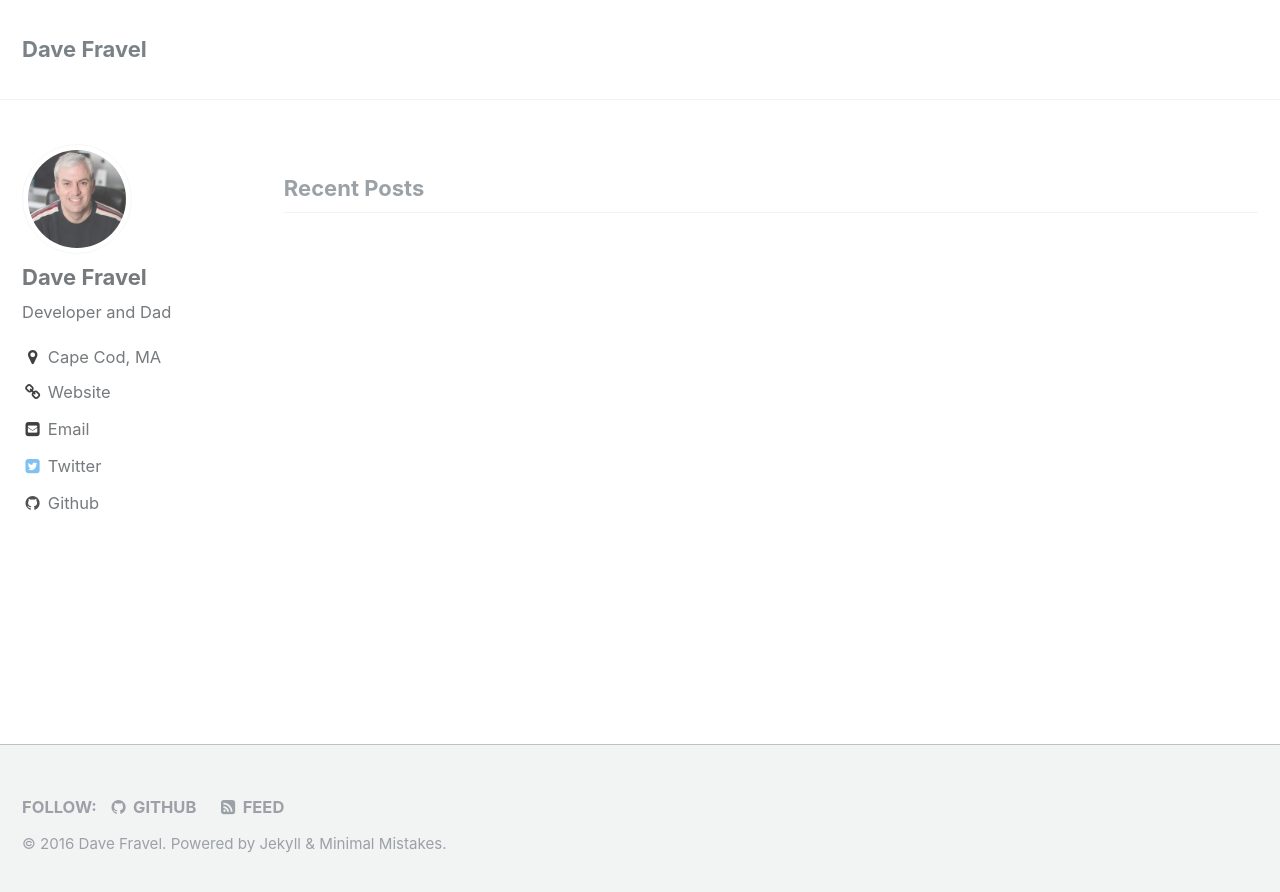
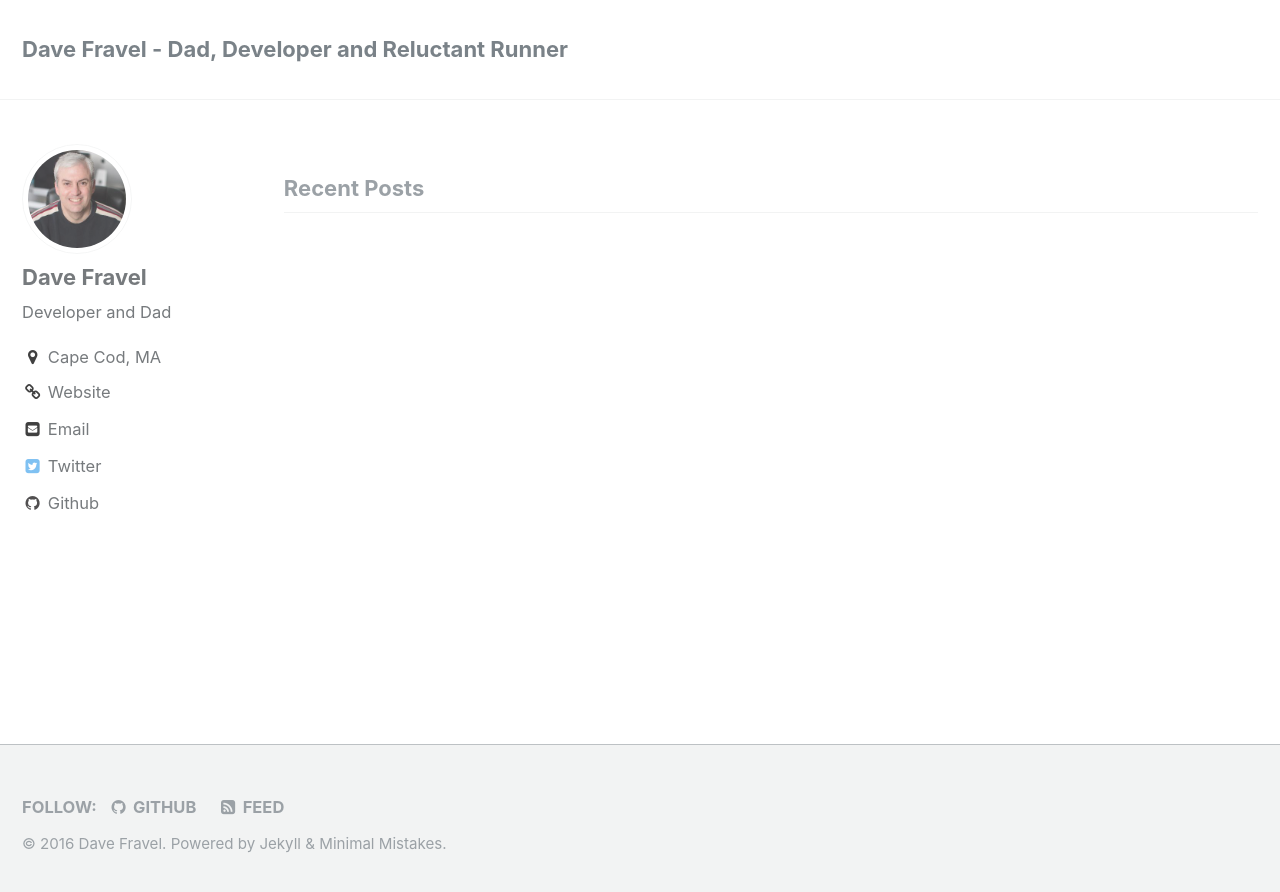
Before and after one commit to dfravel/dfravel.github.io, a Jekyll site: the page built from index.html, in a window 1280 px wide. Shown: the top 892 px of the page. Built offline with Jekyll 4.4.1, drawn with Linux system fonts in a browser that asks for light colours; the list of posts is cut into pages by our own code.

Commit message:
Config updates

```diff
--- a/_config.yml
+++ b/_config.yml
@@ -7,13 +7,13 @@
 
 # Site Settings
 locale                   : "en"
-title                    : "Dave Fravel"
+title                    : "Dave Fravel - Dad, Developer and Reluctant Runner"
 title_separator          : "-"
 name                     : "Dave Fravel"
 description              : "An amazing website."
 url                      : "http://davefravel.com"
 baseurl                  : # the subpath of your site, e.g. "/blog"
-repository               : # GitHub username/repo-name e.g. "mmistakes/minimal-mistakes"
+repository               : "dfravel/dfravel.github.io"
 teaser                   : # path of fallback teaser image, e.g. "/assets/images/500x300.png"
 # breadcrumbs            : false # true, false (default)
 words_per_minute         : 200
```
